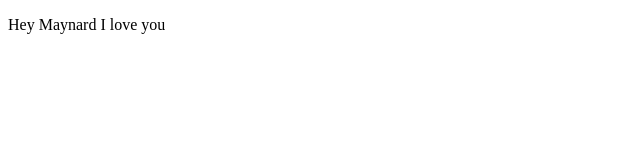
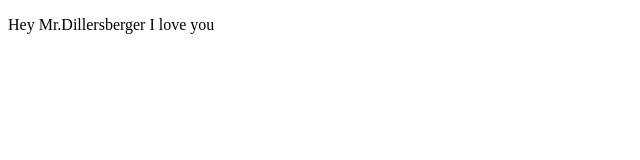
Before and after one commit to Git-Aidan/PersonalWebsite, a plain HTML site: page index.html in a window 1280 px wide. Shown: the full height of the page, 0-640 px from the left. Drawn offline with Linux system fonts and the light colour scheme.

Commit message:
Update index.html

```diff
--- a/index.html
+++ b/index.html
@@ -1,6 +1,6 @@
 <!DOCTYPE html>
 <html>
 <body>
-<p> Hey Maynard I love you </p>
+<p> Hey Mr.Dillersberger I love you </p>
 </body>
 </html>
```
